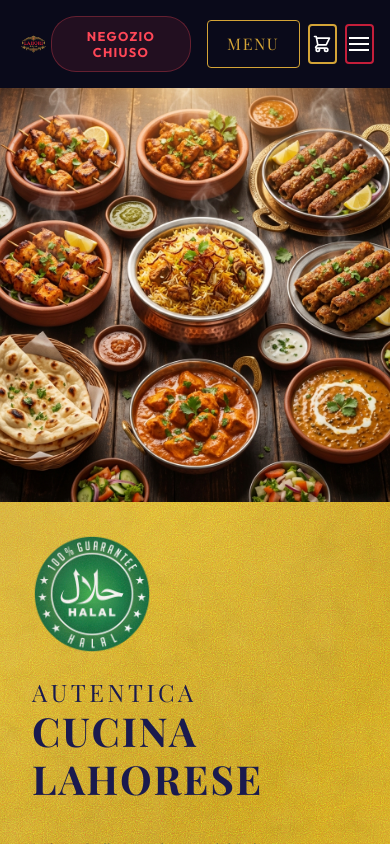
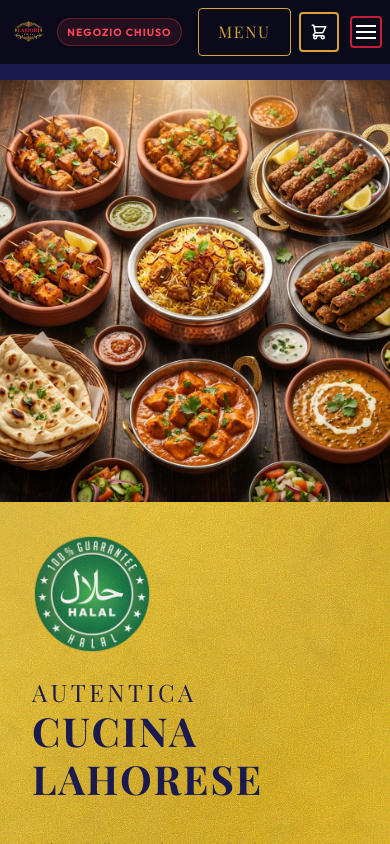
Before and after one commit to krishanu8219/lahori-grill-restaurant-website, a Next.js app: page / in a window 390 px wide. Shown: the top 844 px of the page. Built offline with nearby package versions, Linux system fonts and the light colour scheme; a web font is replaced by a local one.

Commit message:
fix: optimize header layout for mobile devices

```diff
--- a/app/globals.css
+++ b/app/globals.css
@@ -959,21 +959,56 @@ a {
 
 @media (max-width: 768px) {
   .nav {
-    padding: 1rem;
-  }
-
-  .locations-btn {
-    padding: 0.5rem 0.8rem;
+    padding: 0.5rem;
+    gap: 0.5rem;
+  }
+
+  .nav-right {
+    gap: 0.5rem;
+  }
+
+  /* Make logo prominent but fit */
+  .logo-img {
+    height: 45px;
+    width: auto;
+  }
+
+  /* Compact Order/Closed Button */
+  .btn-order-now,
+  .btn-order-now.closed {
+    padding: 0.4rem 0.6rem;
     font-size: 0.65rem;
-  }
-
-  .btn-order-now {
-    padding: 0.5rem 1rem;
+    white-space: nowrap;
+  }
+
+  /* Compact Menu Button */
+  .btn-menu-header {
+    padding: 0.3rem 0.6rem;
     font-size: 0.7rem;
-  }
-
-  .logo-img {
-    height: 50px;
+    height: 32px;
+    margin-left: 0.2rem;
+  }
+
+  /* Adjust Cart Icon Wrapper */
+  .cart-icon-btn {
+    width: 32px;
+    height: 32px;
+  }
+
+  .cart-icon-btn svg {
+    width: 18px;
+    height: 18px;
+  }
+
+  /* Adjust Menu Toggle */
+  .menu-toggle {
+    width: 32px;
+    height: 32px;
+    margin-left: 0.2rem;
+  }
+
+  .menu-toggle span {
+    width: 20px;
   }
 
   .hero-text {
```
